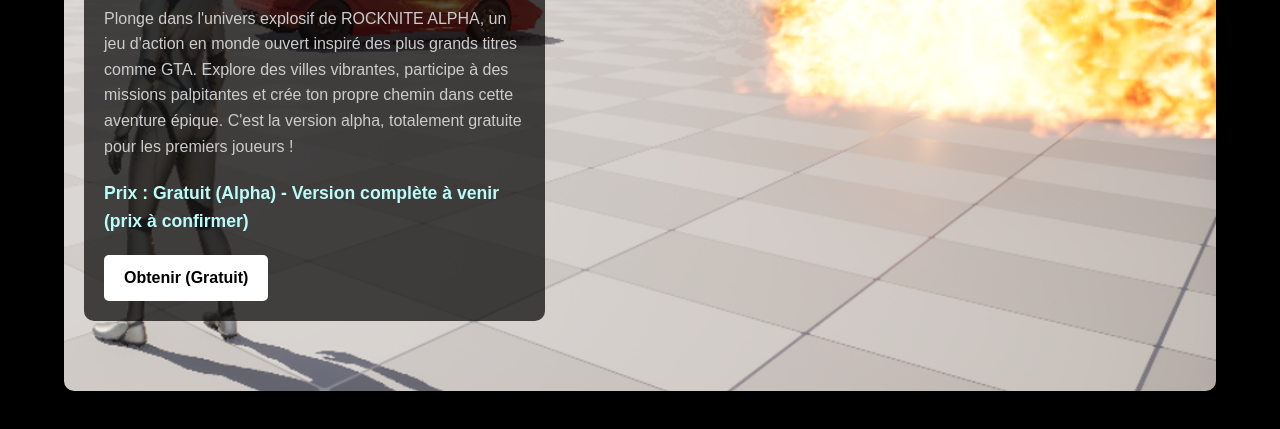
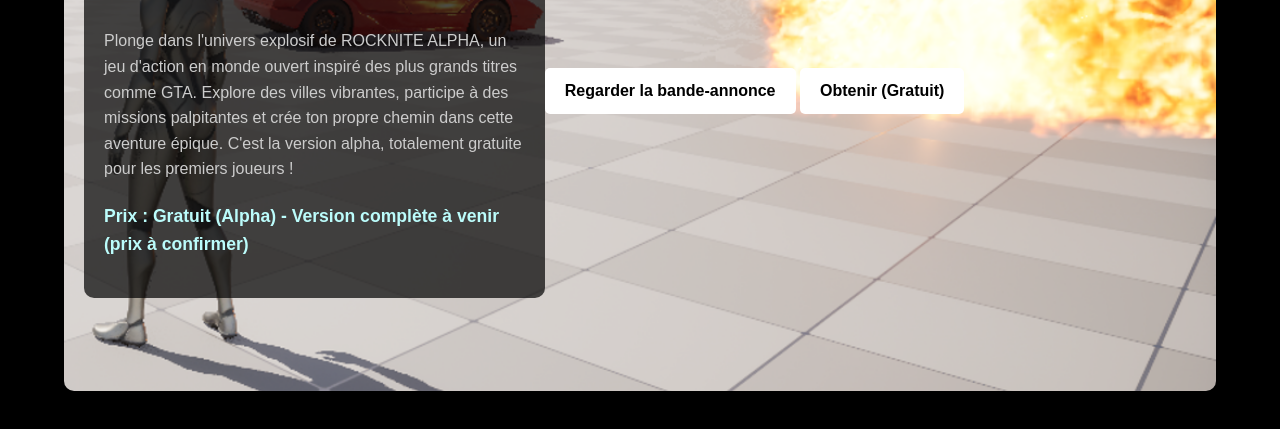
Before and after one commit to ROCKNITE-STUDIO/rocknite-studio.github.io, a plain HTML site: page game/ROCKNITE-ALPHA/index.html in a window 1280 px wide. Shown: the part 289-718 px from the top of the page. Drawn offline with Linux system fonts and the light colour scheme; a script that the page names is missing.

Commit message:
Update index.html

```diff
--- a/game/ROCKNITE-ALPHA/index.html
+++ b/game/ROCKNITE-ALPHA/index.html
@@ -24,6 +24,9 @@
                 Plonge dans l'univers explosif de ROCKNITE ALPHA, un jeu d'action en monde ouvert inspiré des plus grands titres comme GTA. Explore des villes vibrantes, participe à des missions palpitantes et crée ton propre chemin dans cette aventure épique. C'est la version alpha, totalement gratuite pour les premiers joueurs !
             </p>
             <p class="price">Prix : Gratuit (Alpha) - Version complète à venir (prix à confirmer)</p>
+        </div>
+        <div class="buttons">
+            <a href="#" class="btn">Regarder la bande-annonce</a>
             <a href="#" class="btn">Obtenir (Gratuit)</a>
         </div>
     </div>
```
